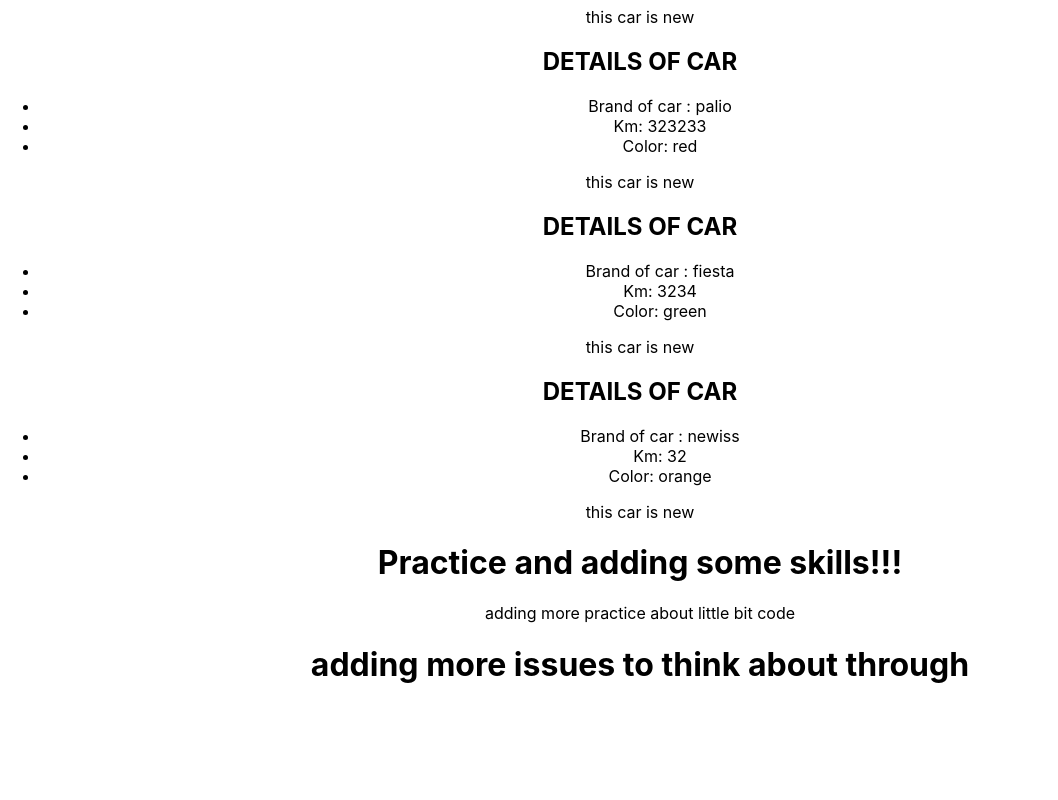
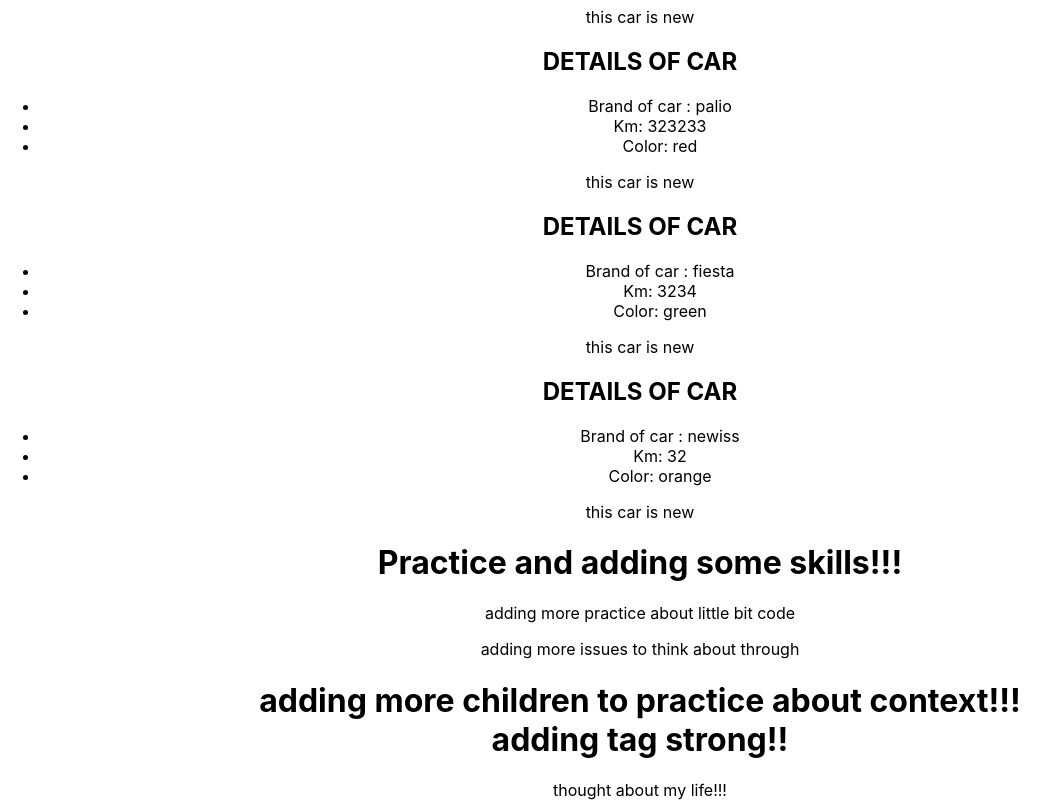
Before and after one commit to felipe-programador-18/remember-little-bit-react, a React (Create React App) app in the folder practice-react/: page / in a window 1280 px wide. Shown: the part 1194-1994 px from the top of the page, without its empty margins (0-1058 px from the left). Before the commit the page ends 1899 px from the top, so only its background shows below. Built offline with nearby package versions, Linux system fonts and the light colour scheme.

Commit message:
c20-adding more component inside principle page

```diff
--- a/practice-react/src/App.js
+++ b/practice-react/src/App.js
@@ -2,6 +2,7 @@ import React,{useState} from 'react'
 import AddingMoreProps from './anotherfile';
 
 import './App.css';
+import CreateChildren from './CreateChildren';
 import PracticeLitteMore from './Des.props';
 import CreateObject from './Keys';
 import CreateAllprops from './Props';
@@ -75,14 +76,17 @@ function App() {
 
 
 
-    <CreateProps newValue='adding' >
+     <CreateProps>
      <p>adding more practice about little bit code</p>
-     <h1>adding more issues to think about through</h1>
+     <p>adding more issues to think about through</p>
 
 
     </CreateProps>
 
-
+    <CreateChildren newchildren='thought about my life!!!' >
+      <br/>
+    <strong>adding tag strong!!</strong>
+    </CreateChildren>
     </div>
   );
 }
```
